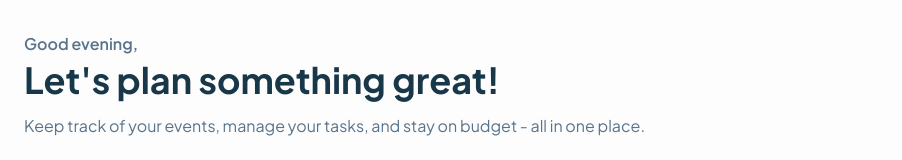
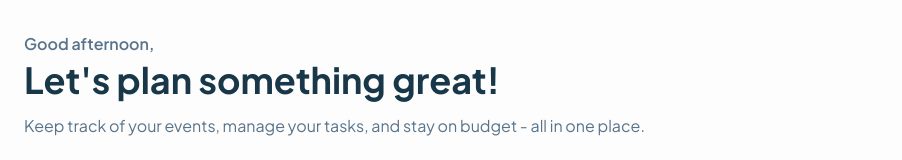
Before and after one commit to Xebec186/planit, a React (Vite) app: page / in a window 1280 px wide. Shown: the top 160 px of the page, without its empty margins (0-902 px from the left). Built offline with nearby package versions, Linux system fonts and the light colour scheme.

Commit message:
make greeting in homepage dynamic

```diff
--- a/src/pages/Homepage.jsx
+++ b/src/pages/Homepage.jsx
@@ -2,12 +2,25 @@ import { IoMdAdd } from "react-icons/io";
 import calendarImg from "../assets/calendar.png";
 
 function Homepage() {
+  const getGreeting = () => {
+    const hour = new Date().getHours();
+    if (hour < 12) {
+      return "Good morning";
+    }
+
+    if (hour < 17) {
+      return "Good afternoon";
+    }
+
+    return "Good evening";
+  };
+
   return (
     <main className="min-h-screen px-6 py-8">
       <div className="mx-auto max-w-7xl">
         <div className="max-w-2xl">
           <p className="mb-1 font-semibold text-planit-text-muted">
-            Good evening,
+            {getGreeting()},
           </p>
           <h1 className="mb-3 text-4xl font-bold text-planit-heading">
             Let's plan something great!
```
